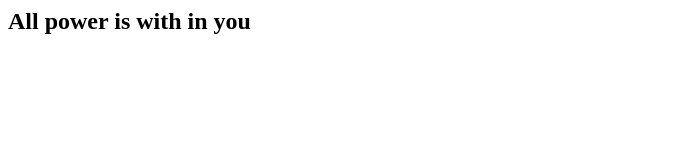
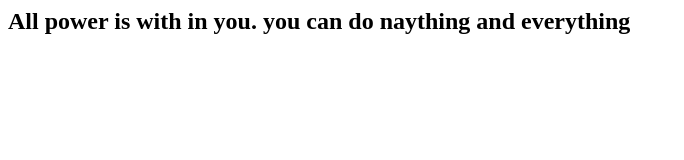
Before and after one commit to kakollunareshkumar/firstgitrepo, a plain HTML site: page index.html in a window 1280 px wide. Shown: the whole page, without its empty margins (0-684 px from the left). Drawn offline with Linux system fonts and the light colour scheme.

Commit message:
completed the first quote

```diff
--- a/index.html
+++ b/index.html
@@ -1,6 +1,6 @@
 <html>
 <body>
-<h2>All power is with in you </h2>
+<h2>All power is with in you. you can do naything and everything </h2>
 </body>
 
 </html>
```
